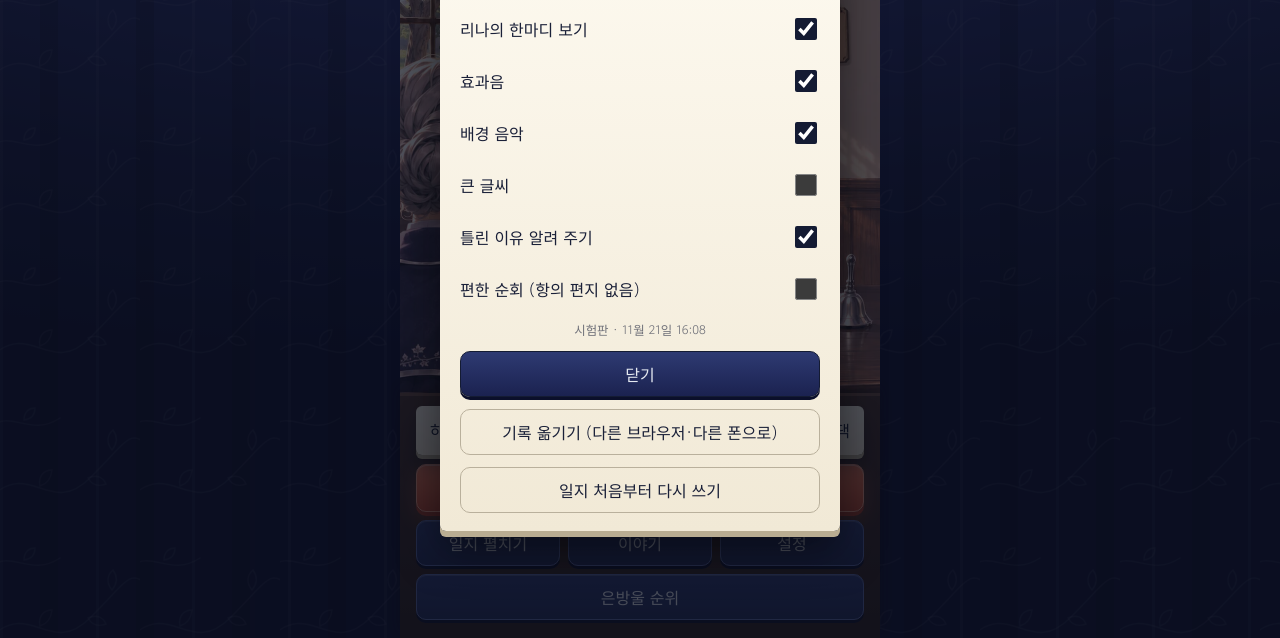
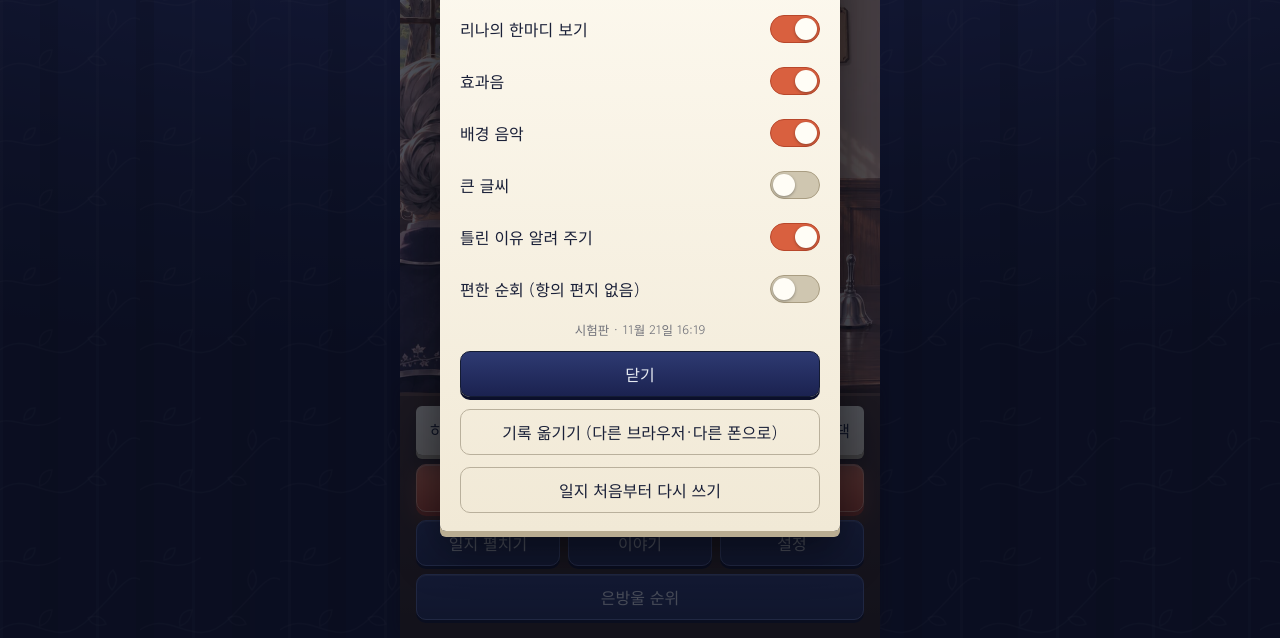
Before and after one commit to LockBox2/eunbangul, a plain HTML site: page index.html in a window 1280 px wide. Both pictures are taken after a click on the button "설정". Shown: the part 162-800 px from the top of the page. Drawn offline with Linux system fonts and the light colour scheme; a web font is replaced by a local one.

Commit message:
설정 스위치를 켬·끔이 잘 보이는 모양으로 교체
Co-Authored-By: Claude Fable 5.2 <noreply@anthropic.com>
Claude-Session: https://claude.ai/code/session_014y7LTGpja5hZQT33UdpC4M

```diff
--- a/index.html
+++ b/index.html
@@ -364,7 +364,13 @@ body.routeOn #mail, body.routeOn #tuto, body.routeOn #houses, body.routeOn .boar
 .sheet button.quiet { background: transparent; color: var(--ink); border-color: #b9b09c; }
 .sheet ul { margin: 0; padding-left: 1.2em; display: grid; gap: 6px; }
 .toggle { display: flex; justify-content: space-between; align-items: center; gap: 12px; padding: 6px 0; }
-.toggle input { width: 22px; height: 22px; accent-color: var(--curtain); }
+/* 스위치는 브라우저 기본 체크 상자 대신 직접 그린다 (어두운 화면 설정에서 체크 표시가 묻혀 안 보였다) */
+.toggle input { -webkit-appearance: none; appearance: none; flex: none; width: 50px; height: 28px; margin: 0; border-radius: 14px; background: #cfc6b0; border: 1px solid #a99d82; position: relative; cursor: pointer; transition: background .15s, border-color .15s; }
+.toggle input::after { content: ""; position: absolute; top: 2px; left: 2px; width: 22px; height: 22px; border-radius: 50%; background: #fffdf6; box-shadow: 0 1px 3px rgba(0,0,0,.35); transition: transform .15s; }
+.toggle input:checked { background: #d9603f; border-color: #b8472b; }
+.toggle input:checked::after { transform: translateX(22px); }
+.toggle input:focus-visible { outline: 3px solid #2a3266; outline-offset: 2px; }
+@media (prefers-reduced-motion: reduce) { .toggle input, .toggle input::after { transition: none; } }
 .two { display: grid; grid-template-columns: 1fr 1fr; gap: 8px; }
 .note { font-size: .78em; color: var(--thread); margin: 0; }
 .sheet .note { color: #6b6456; }
@@ -786,7 +792,7 @@ var MEMOS = {
  ]
 };
 var CHAPTER_SIZE = 20, SET_VERSION = 242;
-var BUILD = '11월 21일 16:08';
+var BUILD = '11월 21일 16:19';
 
 var $ = function (id) { return document.getElementById(id); };
 var boardEl = $('board'), bubbleEl = $('bubble');
--- a/sw.js
+++ b/sw.js
@@ -1,5 +1,5 @@
 // 은방울 관리일지: 한 번 받은 파일을 기기에 넣어 두고 인터넷 없이도 연다
-var CACHE = 'eunbangul-04f7fc62';
+var CACHE = 'eunbangul-3ef81e3a';
 var FILES = ["./", "index.html", "manifest.webmanifest", "icons/icon-192.png", "icons/icon-512.png", "img/btn-navy.webp", "img/btn-wood.webp", "img/cart.webp", "img/ch10a.webp", "img/ch10b.webp", "img/ch11a.webp", "img/ch11b.webp", "img/ch12a.webp", "img/ch2a.webp", "img/ch2b.webp", "img/ch3a.webp", "img/ch3b.webp", "img/ch4a.webp", "img/ch4b.webp", "img/ch5a.webp", "img/ch5b.webp", "img/ch6a.webp", "img/ch6b.webp", "img/ch7a.webp", "img/ch7b.webp", "img/ch7c.webp", "img/ch8a.webp", "img/ch8b.webp", "img/ch9a.webp", "img/desk.webp", "img/donkey-base.webp", "img/donkey-stubborn.webp", "img/end.webp", "img/icon.webp", "img/logo.webp", "img/office.webp", "img/op1.webp", "img/op2.webp", "img/op3.webp", "img/op4.webp", "img/op5.webp", "img/op6.webp", "img/plaque.webp", "img/rina-awkward.webp", "img/rina-base.webp", "img/rina-flustered.webp", "img/rina-joy.webp", "img/staff-1.webp", "img/staff-2.webp", "img/staff-3.webp", "img/staff-4.webp", "img/staff-5.webp", "img/staff-6.webp", "img/staff-7.webp", "img/staff-8.webp", "img/staff-9.webp", "img/stamp.webp", "img/xmark.webp", "snd/bell.mp3", "snd/bgm.mp3", "snd/clash.mp3", "snd/clear.mp3", "snd/hint.mp3", "snd/place.mp3", "snd/stamp.mp3"];
 self.addEventListener('install', function (e) { e.waitUntil(caches.open(CACHE).then(function (c) { return c.addAll(FILES); }).then(function () { return self.skipWaiting(); })); });
 self.addEventListener('activate', function (e) {
```
